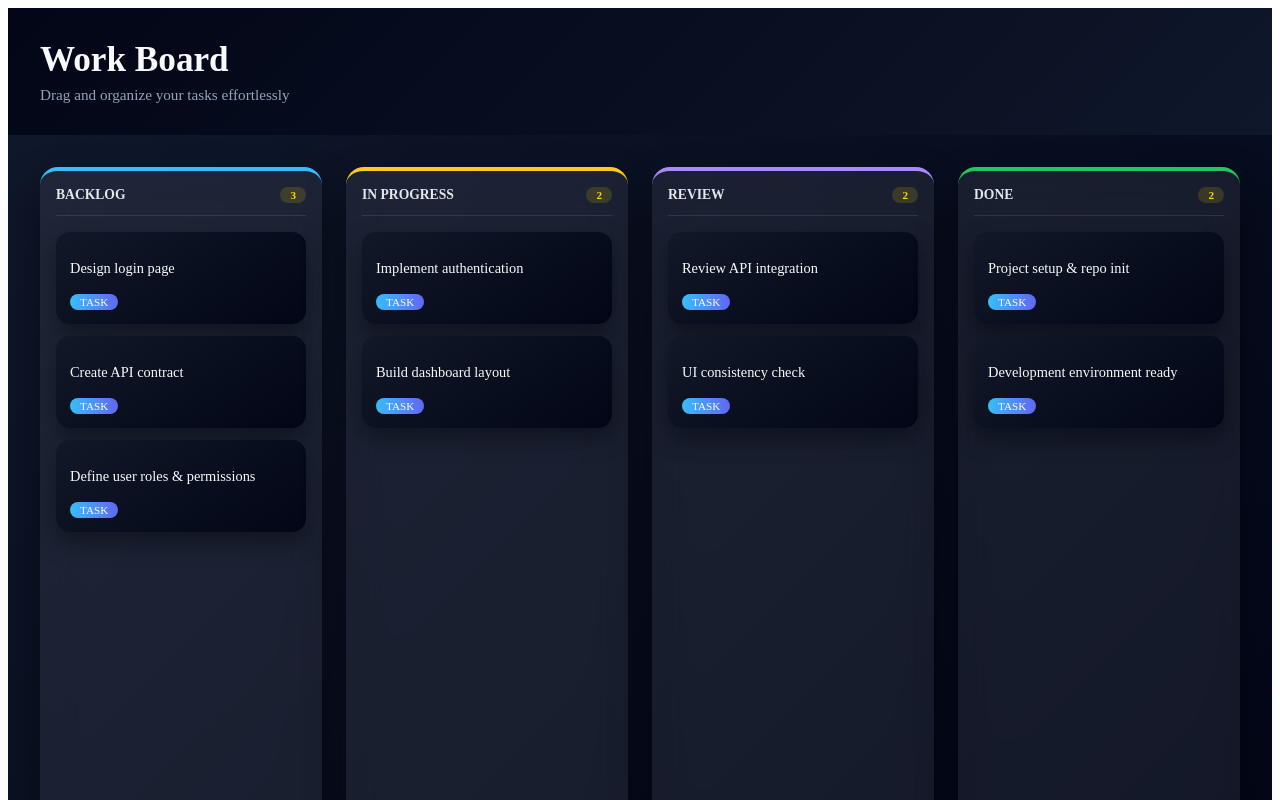
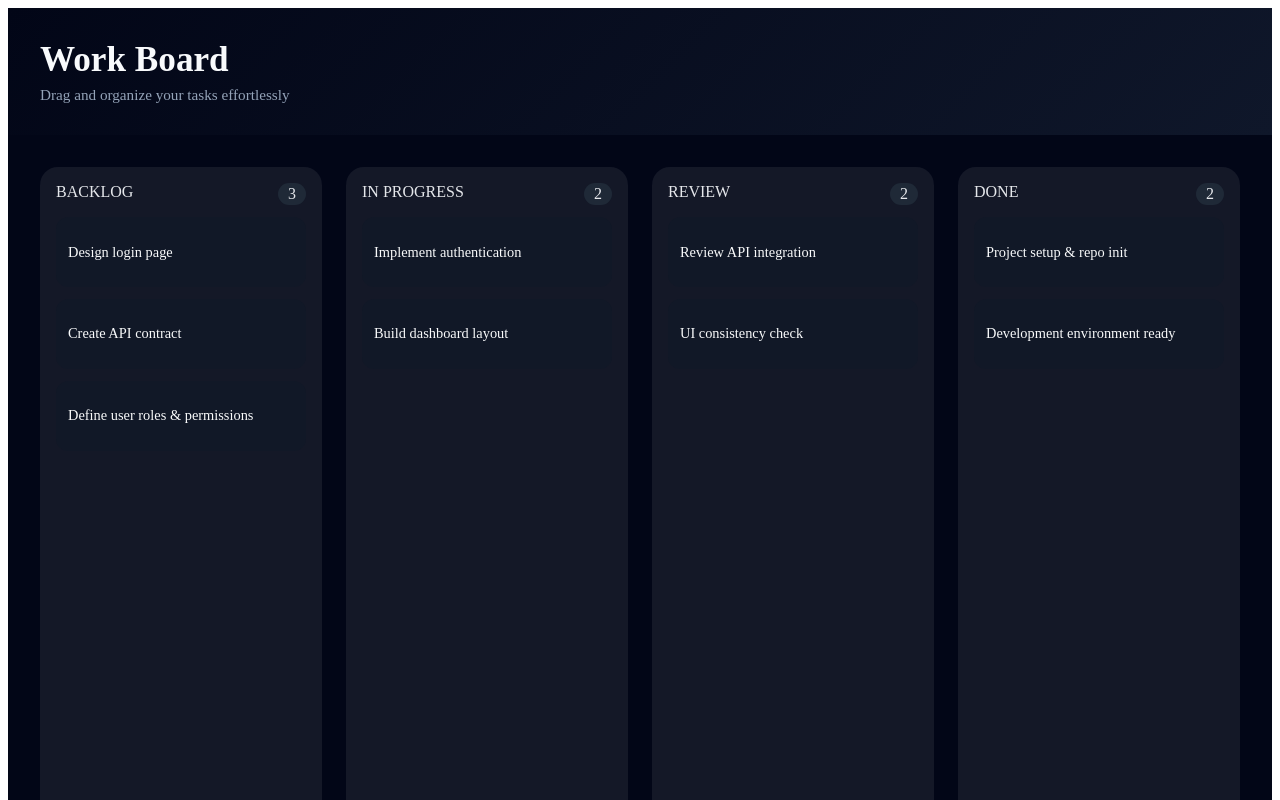
Before and after one commit to shivaniSshekhawat/Day-11-DragAndDrop, a React (Vite) app in the folder dragAndDrop/: page / in a window 1280 px wide. Shown: the top 800 px of the page. Built offline with nearby package versions, Linux system fonts and the light colour scheme.

Commit message:
*bug fix

```diff
--- a/dragAndDrop/src/DragAndDrop.jsx
+++ b/dragAndDrop/src/DragAndDrop.jsx
@@ -14,7 +14,6 @@ const DragAndDrop = ({ data: intialData }) => {
 
   const dragItem = useRef(null);
   const dragOverItem = useRef(null);
-  const currentColumn = useRef(null); // ✅ NEW
 
   function handleStartDrag(e, task, heading, idx) {
     e.target.style.opacity = 0.6;
@@ -27,20 +26,16 @@ const DragAndDrop = ({ data: intialData }) => {
     e.target.style.transform = "none";
   }
 
-  function handleDragEnter(_, idx, heading) {
+  function handleDragOverTask(_, idx, heading) {
     dragOverItem.current = { idx, heading };
   }
 
-  function handleColumnEnter(heading) {
-    currentColumn.current = heading;
+  function handleDragOverList(e, heading) {
+    e.preventDefault(); // 🔥 REQUIRED
     dragOverItem.current = {
       heading,
-      idx: data[heading].length, // 👈 drop to end if empty
+      idx: data[heading].length, // 👈 works for empty & bottom
     };
-  }
-
-  function handleDragOver(e) {
-    e.preventDefault();
   }
 
   function handleDrop() {
@@ -49,27 +44,21 @@ const DragAndDrop = ({ data: intialData }) => {
 
     if (!source || !dest) return;
 
-    setData((pre) => {
-      const destinationIndex =
-        typeof dest.idx === "number" ? dest.idx : pre[dest.heading].length;
+    setData((prev) => {
+      const destinationIndex = dest.idx;
 
       if (source.heading === dest.heading) {
-        const list = [...pre[source.heading]];
+        const list = [...prev[source.heading]];
         const [removed] = list.splice(source.idx, 1);
         list.splice(destinationIndex, 0, removed);
-
-        return {
-          ...pre,
-          [source.heading]: list,
-        };
+        return { ...prev, [source.heading]: list };
       } else {
-        const sourceList = [...pre[source.heading]];
-        const destList = [...pre[dest.heading]];
+        const sourceList = [...prev[source.heading]];
+        const destList = [...prev[dest.heading]];
         const [removed] = sourceList.splice(source.idx, 1);
         destList.splice(destinationIndex, 0, removed);
-
         return {
-          ...pre,
+          ...prev,
           [source.heading]: sourceList,
           [dest.heading]: destList,
         };
@@ -78,138 +67,104 @@ const DragAndDrop = ({ data: intialData }) => {
 
     dragItem.current = null;
     dragOverItem.current = null;
-    currentColumn.current = null;
   }
 
-  const columnColors = {
-    BACKLOG: "#38bdf8",
-    IN_PROGRESS: "#facc15",
-    REVIEW: "#a78bfa",
-    DONE: "#22c55e",
-  };
-
   return (
-    <>
-      <style>{globalStyles}</style>
-
     <div style={style.root}>
       {mainHeadings.map((heading) => (
-          <div
-            key={heading}
-            style={{
-              ...style.column,
-              borderTop: `4px solid ${columnColors[heading]}`,
-            }}
-            onDragOver={handleDragOver}
-            onDragEnter={() => handleColumnEnter(heading)} // ✅ KEY FIX
-            onDrop={handleDrop}
-          >
+        <div key={heading} style={style.column} onDrop={handleDrop}>
           <div style={style.columnHeader}>
             {heading.replace("_", " ")}
             <span style={style.count}>{data[heading].length}</span>
           </div>
 
-            <div style={style.taskList}>
+          {/* 🔥 THIS IS THE KEY FIX */}
+          <div
+            style={style.taskList}
+            onDragOver={(e) => handleDragOverList(e, heading)}
+          >
             {data[heading].map((task, idx) => (
               <div
                 key={task.id}
                 draggable
-                  style={{ ...style.task, ...popAnimation }}
+                style={style.task}
                 onDragStart={(e) => handleStartDrag(e, task, heading, idx)}
                 onDragEnd={handleDragEnd}
-                  onDragEnter={() => handleDragEnter(null, idx, heading)}
+                onDragOver={(e) => handleDragOverTask(e, idx, heading)}
               >
                 <p style={style.taskTitle}>{task.title}</p>
-                  <span style={style.taskTag}>TASK</span>
               </div>
             ))}
+
+            {/* empty-state drop zone */}
+            {data[heading].length === 0 && (
+              <div style={style.emptyHint}>Drop tasks here</div>
+            )}
           </div>
         </div>
       ))}
     </div>
-    </>
   );
 };
 
 export default DragAndDrop;
 
-/* ================= Animations ================= */
-
-const popAnimation = {
-  animation: "popIn 0.35s ease forwards",
-};
-
-const globalStyles = `
-@keyframes popIn {
-  0% { transform: scale(0.9); opacity: 0; }
-  100% { transform: scale(1); opacity: 1; }
-}
-`;
-
 /* ================= Styles ================= */
 
 const style = {
   root: {
-    minHeight: "calc(100vh - 120px)",
+    minHeight: "100vh",
     display: "flex",
     gap: "24px",
     padding: "32px",
-    background: "linear-gradient(135deg, #0f172a, #020617)",
+    background: "#020617",
   },
 
   column: {
     flex: 1,
     background: "rgba(255,255,255,0.07)",
-    backdropFilter: "blur(18px)",
     borderRadius: "18px",
     padding: "16px",
-    boxShadow: "0 20px 40px rgba(0,0,0,0.45)",
   },
 
   columnHeader: {
     display: "flex",
     justifyContent: "space-between",
     color: "#e5e7eb",
-    fontSize: "0.85rem",
-    fontWeight: 600,
-    paddingBottom: "12px",
-    borderBottom: "1px solid rgba(255,255,255,0.1)",
+    marginBottom: "12px",
   },
 
   count: {
-    background: "rgba(255,215,0,0.15)",
-    color: "#FFD700",
+    background: "#1f2937",
     padding: "2px 10px",
     borderRadius: "999px",
-    fontSize: "0.7rem",
   },
 
   taskList: {
-    marginTop: "16px",
+    minHeight: "80px", // 🔥 MUST EXIST
     display: "flex",
     flexDirection: "column",
     gap: "12px",
-    minHeight: "60px", // ✅ ensures empty column is droppable
   },
 
   task: {
-    background: "linear-gradient(145deg, #111827, #020617)",
-    borderRadius: "14px",
-    padding: "14px",
+    background: "#111827",
+    borderRadius: "12px",
+    padding: "12px",
     cursor: "grab",
-    boxShadow: "0 10px 25px rgba(0,0,0,0.4)",
+    color: "#f9fafb",
   },
 
   taskTitle: {
-    color: "#f9fafb",
     fontSize: "0.9rem",
   },
 
-  taskTag: {
-    fontSize: "0.7rem",
-    color: "#fff",
-    background: "linear-gradient(90deg, #38bdf8, #6366f1)",
-    padding: "2px 10px",
-    borderRadius: "999px",
+  emptyHint: {
+    color: "#64748b",
+    fontSize: "0.8rem",
+    textAlign: "center",
+    padding: "16px",
+    border: "1px dashed rgba(255,255,255,0.15)",
+    borderRadius: "12px",
   },
 };
```
Lines whose indentation alone changed are shown as unchanged.
